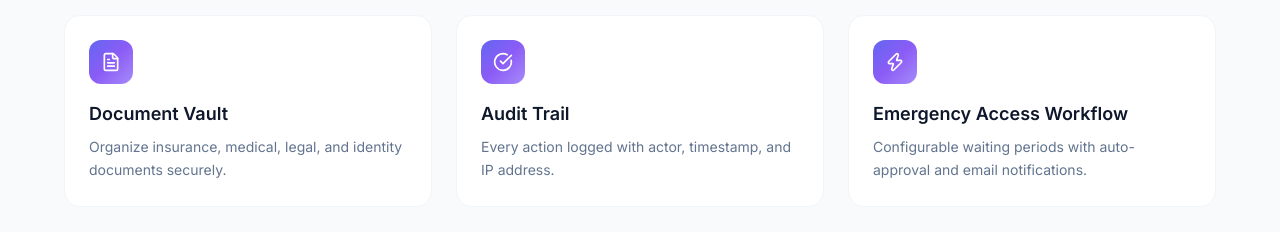
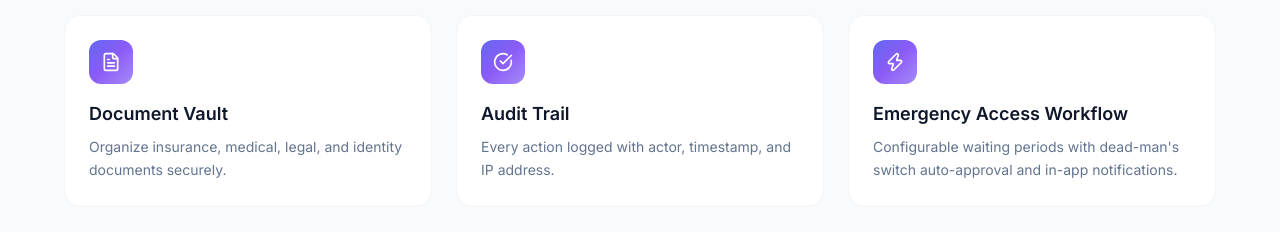
Before and after one commit to Dharani94873/Digital-Legacy-and-Emergency-Access-Vault, a Next.js app: page / in a window 1280 px wide. Shown: the part 1060-1292 px from the top of the page. Built offline with nearby package versions, Linux system fonts and the light colour scheme; no server answers.

Commit message:
fix: update landing page to remove email notifications mention

```diff
--- a/app/page.tsx
+++ b/app/page.tsx
@@ -16,7 +16,7 @@ export default async function HomePage() {
     { icon: Users,     title: 'Trusted Nominees',          desc: 'Grant controlled emergency access to people you trust.' },
     { icon: FileText,  title: 'Document Vault',            desc: 'Organize insurance, medical, legal, and identity documents securely.' },
     { icon: CheckCircle, title: 'Audit Trail',             desc: 'Every action logged with actor, timestamp, and IP address.' },
-    { icon: Zap,       title: 'Emergency Access Workflow', desc: 'Configurable waiting periods with auto-approval and email notifications.' },
+    { icon: Zap,       title: 'Emergency Access Workflow', desc: 'Configurable waiting periods with dead-man\'s switch auto-approval and in-app notifications.' },
   ];
 
   return (
```
